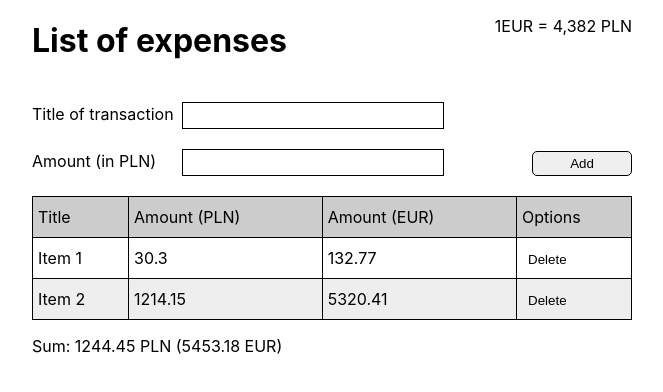
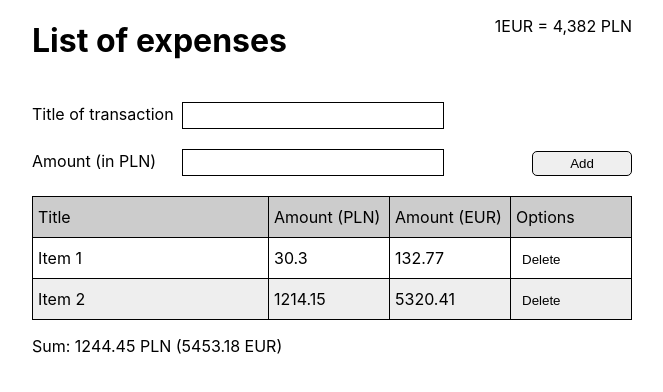
Before and after one commit to katarzynatobis/list-of-expenses, a React (Create React App) app: page / in a window 1280 px wide. Shown: the top 392 px of the page, without its empty margins (308-971 px from the left). Built offline with nearby package versions, Linux system fonts and the light colour scheme.

Commit message:
add summary component

```diff
--- a/src/App.css
+++ b/src/App.css
@@ -66,7 +66,7 @@ th {
 }
 
 td:not(:nth-child(4n + 1)) {
-  width: 11opx;
+  width: 110px;
 }
 
 tr:nth-child(2n) {
--- a/src/App.tsx
+++ b/src/App.tsx
@@ -4,6 +4,7 @@ import { ExpensesTable } from "./components/expensesTable";
 import { observer } from "mobx-react-lite";
 import { ExpensesItemsStore } from "./state/expensesItemsStore";
 import { AddExpenseItem } from "./components/addItem";
+import { Summary } from "./components/summary";
 
 interface Props {
   store: ExpensesItemsStore;
@@ -19,9 +20,7 @@ export const App: React.SFC<Props> = observer(({ store }) => {
       <main>
         <AddExpenseItem onAddItem={store.addItem} />
         <ExpensesTable store={store} />
-        <p>
-          Sum: {store.sumPln} PLN ({store.sumEur} EUR)
-        </p>
+        <Summary sumEur={store.sumEur} sumPln={store.sumPln}/>
       </main>
     </div>
   );
--- /dev/null
+++ b/src/components/summary.tsx
@@ -0,0 +1,14 @@
+import React from "react";
+
+interface Props {
+  sumPln: number;
+  sumEur: string;
+}
+
+export const Summary: React.SFC<Props> = ({ sumEur, sumPln }) => {
+  return (
+    <p>
+      Sum: {sumPln} PLN ({sumEur} EUR)
+    </p>
+  );
+};
```
